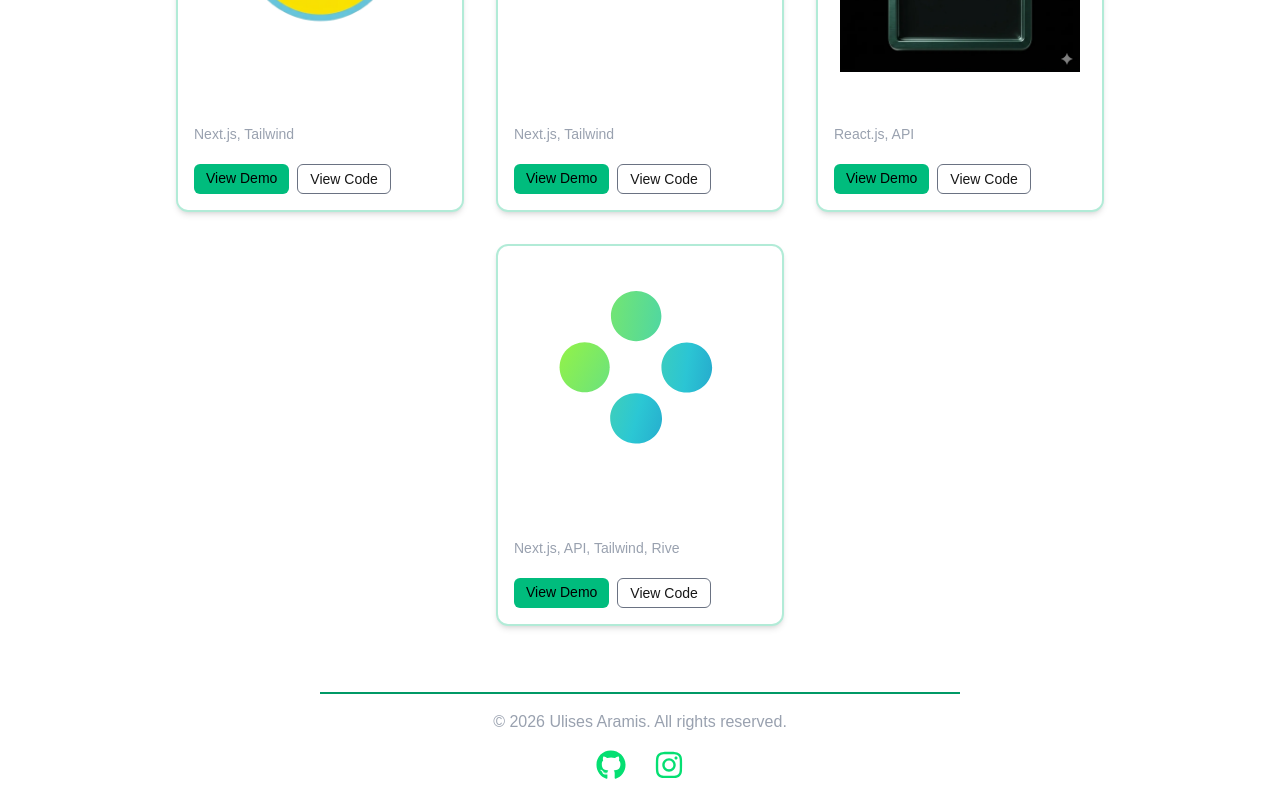
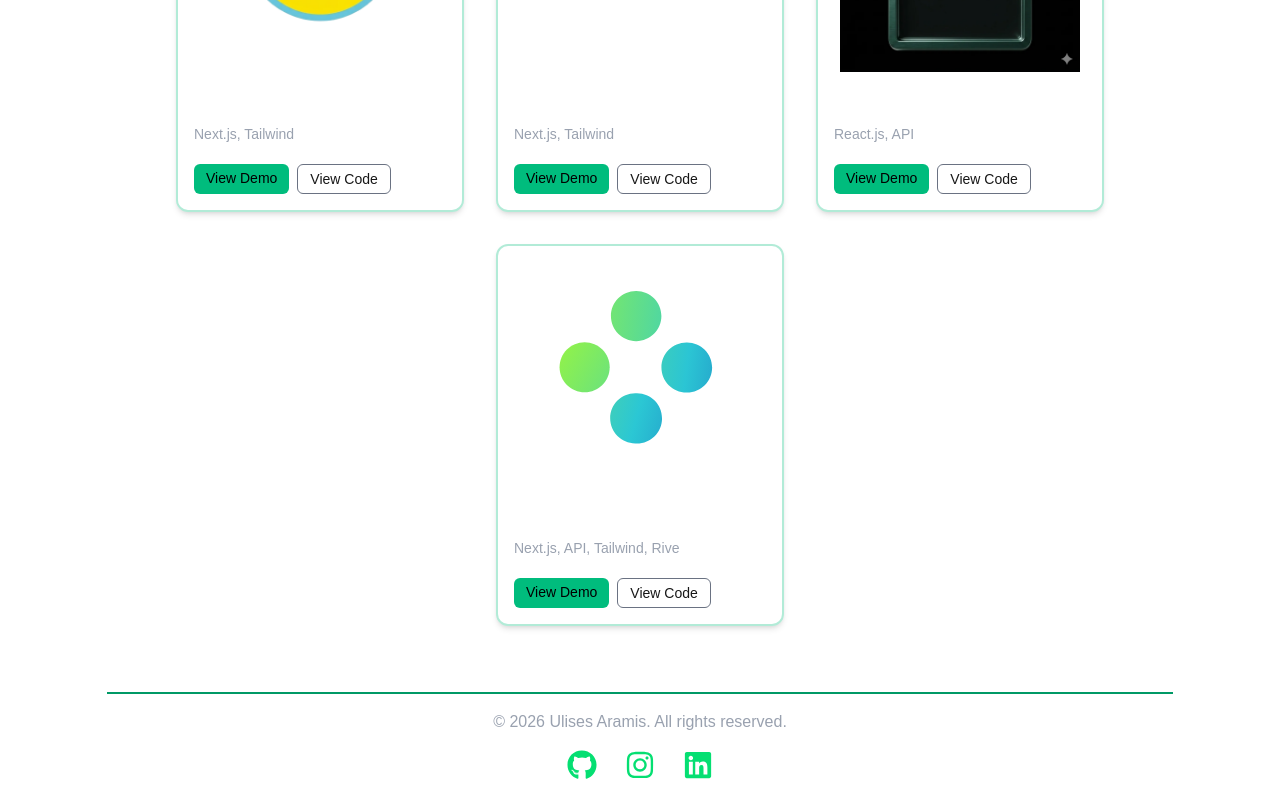
Before and after one commit to UlisesAramis/ua-frontend, a Next.js app: page /en in a window 1280 px wide. Shown: the part 1829-2629 px from the top of the page. Built offline with nearby package versions, Linux system fonts and the light colour scheme.

Commit message:
Fix: add cociallink array

```diff
--- a/src/Components/Ui/Footer.tsx
+++ b/src/Components/Ui/Footer.tsx
@@ -1,24 +1,58 @@
 import Link from "next/link";
 import { FaInstagram } from "react-icons/fa";
 import { FaGithub } from "react-icons/fa";
+import { FaLinkedin } from "react-icons/fa";
+
+type SocialLink = {
+  href: string;
+  label: string;
+  icon: React.ComponentType<{ className?: string }>;
+};
+
+const socialLinks: SocialLink[] = [
+  {
+    href: "https://github.com/UlisesAramis",
+    label: "GitHub",
+    icon: FaGithub,
+  },
+  {
+    href: "https://www.instagram.com/ua_frontend",
+    label: "Instagram",
+    icon: FaInstagram,
+  },
+  {
+    href: "https://www.linkedin.com/in/ulises-aramis-p%C3%A9rez-zamarripa-79303631b/",
+    label: "LinkedIn",
+    icon: FaLinkedin,
+  },
+];
 
 const Footer = () => {
   return (
     <footer className="w-full h-20 flex flex-col justify-center items-center">
-      <hr className="border-t-2 border-emerald-600 w-1/2 mx-auto" />
+      <hr className="border-t-2 border-emerald-600 w-5/6 mx-auto" />
       <div className="w-5/6 mx-auto flex flex-col items-center pb-5">
         <p className="text-center text-gray-400 py-4">
           &copy; {new Date().getFullYear()} Ulises Aramis. All rights reserved.
         </p>
 
         <div className="flex gap-x-7">
-          <Link href="https://github.com/UlisesAramis" target="_blank">
-            <FaGithub className="text-green-400 text-3xl" />
-          </Link>
+          {socialLinks.map((social) => {
+            const Icon = social.icon;
 
-          <Link href="https://www.instagram.com/ua_frontend" target="_blank">
-            <FaInstagram className="text-green-400 text-3xl" />
-          </Link>
+            return (
+              <Link
+                key={social.label}
+                href={social.href}
+                target="_blank"
+                rel="noopener noreferrer"
+                aria-label={social.label}
+                className="transition-transform duration-300 hover:scale-110"
+              >
+                <Icon className="text-green-400 text-3xl" />
+              </Link>
+            );
+          })}
         </div>
       </div>
     </footer>
```
